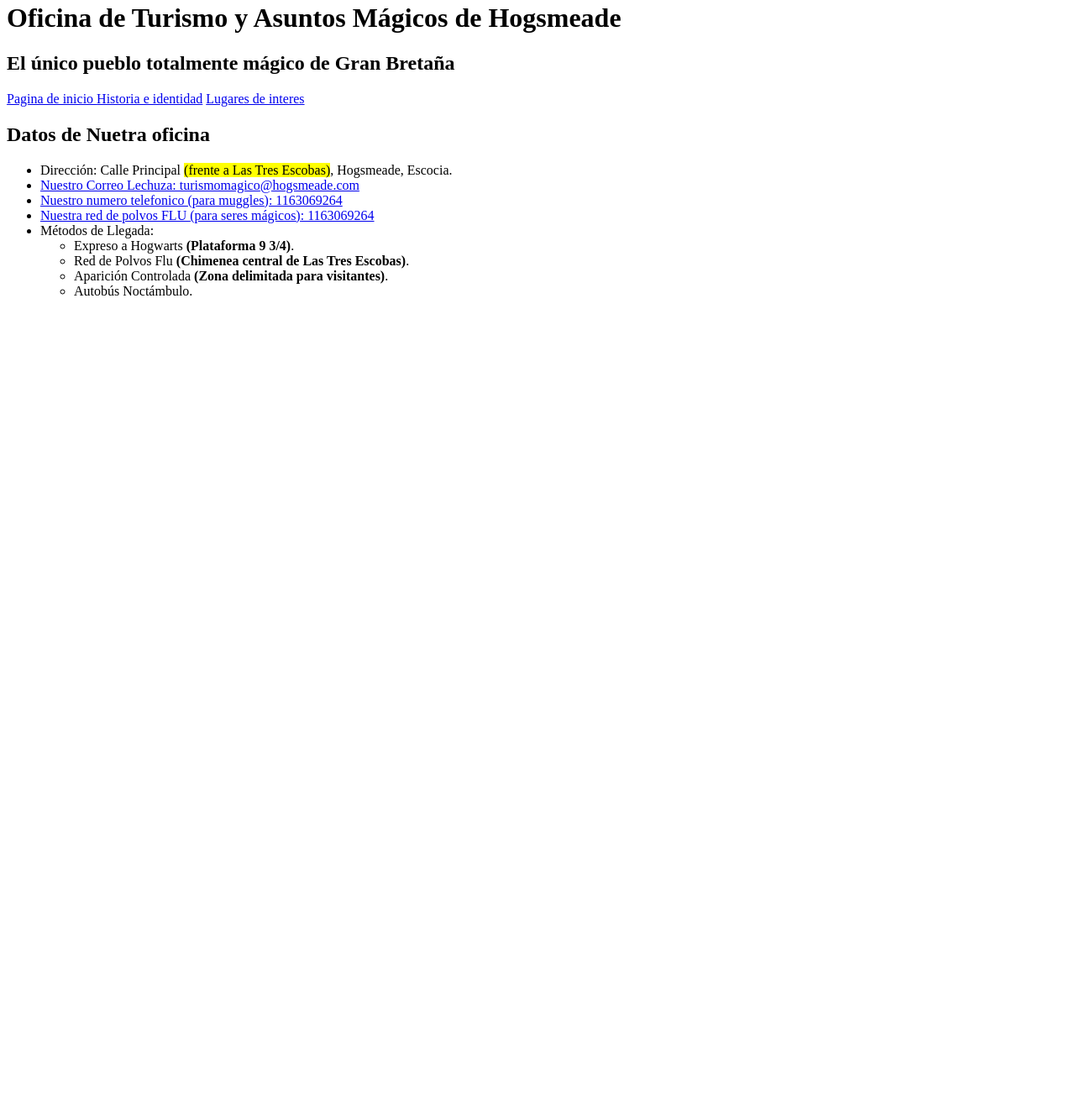
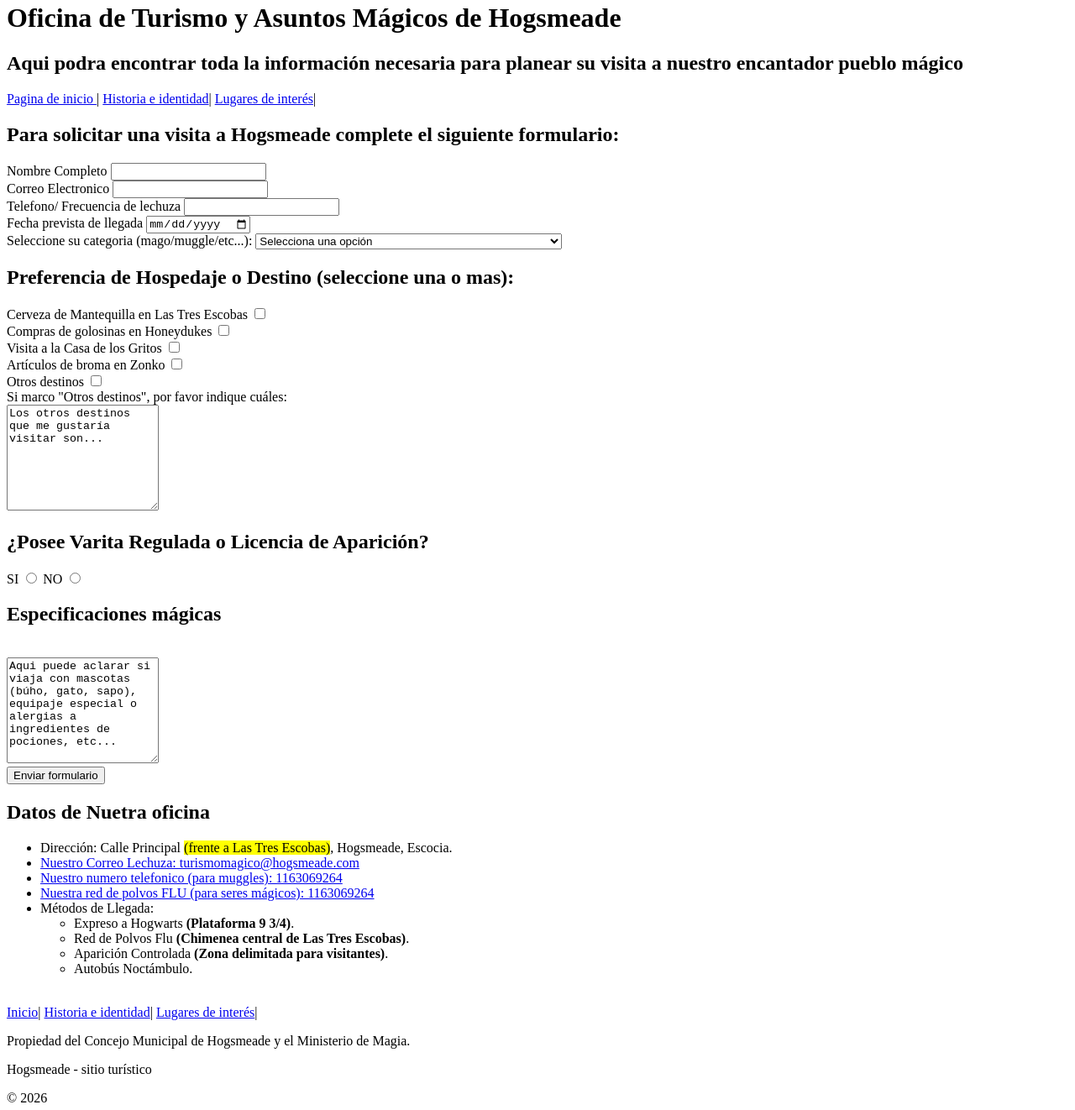
Before and after one commit to tomibe2003/Trabajo-Practico-Grupal, a plain HTML site: page Contacto.html in a window 1280 px wide. Shown: the part 18-1340 px from the top of the page at 84% size. Before the commit the page ends 800 px from the top, so only its background shows below. Drawn offline with Linux system fonts and the light colour scheme.

Commit message:
bueno chicos creo que termine la partre de contacto, si quieren que modifique algo avisen

```diff
--- a/Contacto.html
+++ b/Contacto.html
@@ -10,16 +10,72 @@
 
         <header>
             <h1>Oficina de Turismo y Asuntos Mágicos de Hogsmeade</h1>
-            <h2>  El único pueblo totalmente mágico de Gran Bretaña</h2>
+            <h2>Aqui podra encontrar toda la información necesaria para planear su visita a nuestro encantador pueblo mágico</h2>
         </header>
 
         <nav>
-            <a href="index.html"> Pagina de inicio </a>
-            <a href="ciudad.html"> Historia e identidad</a>
-            <a href="lugares.html"> Lugares de interes</a>
-        </nav>
+            <a href="index.html" aria-label="Inicio"> Pagina de inicio </a>|
+            <a href="ciudad.html" aria-label="Historia e identidad"> Historia e identidad</a>|
+            <a href="lugares.html" aria-label="Lugares de interés"> Lugares de interés</a>|
 
         <main>
+
+            <h2>Para solicitar una visita a Hogsmeade complete el siguiente formulario:</h2>
+            <form>
+                <label for="nombre">Nombre Completo</label>
+                <input type="text" id="nombre" name="nombre" required><br>
+
+                <label for="correo">Correo Electronico</label>
+                <input type="email" id="correo" name="correo" required><br>
+
+                <label for="telefono">Telefono/ Frecuencia de lechuza</label>
+                <input type="tel" id="telefono" name="telefono"><br>
+
+                <label for="fecha">Fecha prevista de llegada</label>
+                <input type="date" id="fecha" name="fecha"><br>
+
+                <label for="categoria">Seleccione su categoria (mago/muggle/etc...):</label>
+                    <select id="categoria" name="categoria">
+                            <option value="">Selecciona una opción</option>
+                            <option value="Mago-puro">Mago / Bruja de sangre pura</option>
+                            <option value="Mago-mestizo">Mago / Bruja de sangre mestiza</option>
+                            <option value="Map-min">Mapeado por el Ministerio</option>
+                            <option value="Est-int">Estudiante de intercambio</option>
+                            <option value="Muggle">Muggle con permiso especial de la Dirección de Hogwarts</option>
+                    </select><br>
+
+                <h2>Preferencia de Hospedaje o Destino (seleccione una o mas):</h2>
+
+                <label for="Tres-Escobas">Cerveza de Mantequilla en Las Tres Escobas</label>
+                <input type="checkbox" id="Tres-Escobas" name="Tres-Escobas" value="Tres-Escobas"><br>
+
+                <label for="Honeydukes">Compras de golosinas en Honeydukes</label>
+                <input type="checkbox" id="Honeydukes" name="Honeydukes" value="Honeydukes"><br>
+
+                <label for="Tres-gritos">Visita a la Casa de los Gritos</label>
+                <input type="checkbox" id="Tres-gritos" name="Tres-gritos" value="Tres-gritos"><br>
+
+                <label for="Zonko">Artículos de broma en Zonko</label>
+                <input type="checkbox" id="Zonko" name="Zonko" value="Zonko"><br>
+
+                <label for="Otros">Otros destinos</label>
+                <input type="checkbox" id="Otros" name="Otros" value="Otros"><br>
+
+                <label for="Otros-destinos">Si marco "Otros destinos", por favor indique cuáles:</label> <br>
+                <textarea id="Otros-destinos" name="Otros-destinos" rows="8" >Los otros destinos que me gustaría visitar son...</textarea><br>
+
+                <h2>¿Posee Varita Regulada o Licencia de Aparición?</h2>
+                <label for="si">SI</label>
+                <input type="radio" id="si" value="si">
+                <label for="no">NO</label>
+                <input type="radio" id="no" value="no"><br>
+
+                <label for="Espec-magic"><h2>Especificaciones mágicas</h2></label> <br>
+                <textarea id="Espec-magic" name="Espec-magic" rows="8" >Aqui puede aclarar si viaja con mascotas (búho, gato, sapo), equipaje especial o alergias a ingredientes de pociones, etc...</textarea><br>
+
+                <button type="submit">Enviar formulario</button>
+
+            </form>
 
             <h2>Datos de Nuetra oficina</h2>
             <ul>
@@ -35,12 +91,21 @@
                         <li>Autobús Noctámbulo.</li>
                     </Ul>
                 </li>
-            </ul>
+            </ul><br>
+
 
         </main>
 
-
-        <footer></footer>
+        <footer>
+            <nav>
+                <a href="index.html" aria-label="Inicio"> Inicio</a>|
+                <a href="ciudad.html" aria-label="Historia e identidad"> Historia e identidad</a>|
+                <a href="lugares.html" aria-label="Lugares de interés"> Lugares de interés</a>|
+            </nav>
+            <p> Propiedad del Concejo Municipal de Hogsmeade y el Ministerio de Magia.</p>
+            <p> Hogsmeade - sitio turístico</p>
+            <p> © 2026</p>
+        </footer>
 
     </body>
 </html>
```
